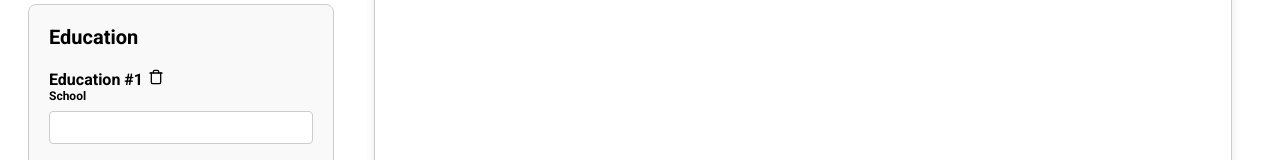
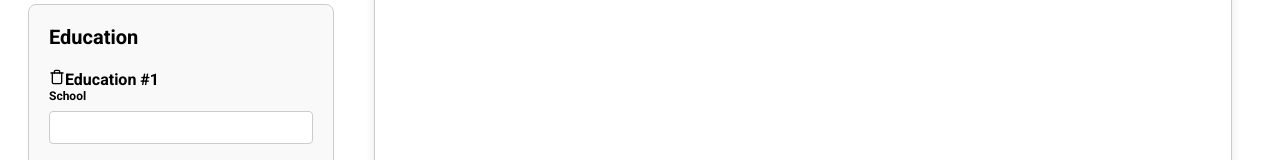
Before and after one commit to morrowdavidson/cv-creator, a React (Vite) app: page / in a window 1280 px wide. Shown: the part 450-610 px from the top of the page. Built offline with nearby package versions, Linux system fonts and the light colour scheme.

Commit message:
Refactor CVForm tests to use getAllByLabelText; update EducationForm to reposition SectionHeader for better structure

```diff
--- a/src/components/cv-form/education-form.jsx
+++ b/src/components/cv-form/education-form.jsx
@@ -47,15 +47,17 @@ function EducationForm({ educationList, setEducationList }) {
     <Form>
       {educationList.map((education, index) => (
         <div key={index}>
-          <SectionHeader>
-            {education.school ? education.school : `Education #${index + 1}`}
-          </SectionHeader>
           <IconButton
             type="button"
             onClick={() => handleDeleteEducation(index)}
           >
             <Icon data-feather="trash"></Icon>
           </IconButton>
+
+          <SectionHeader>
+            {education.school ? education.school : `Education #${index + 1}`}
+          </SectionHeader>
+
           <Label htmlFor={`school-${index}`}>School</Label>
           <Input
             type="text"
```
Also changed, not shown: 1 other file (tests, documents, lock files or other folders).
